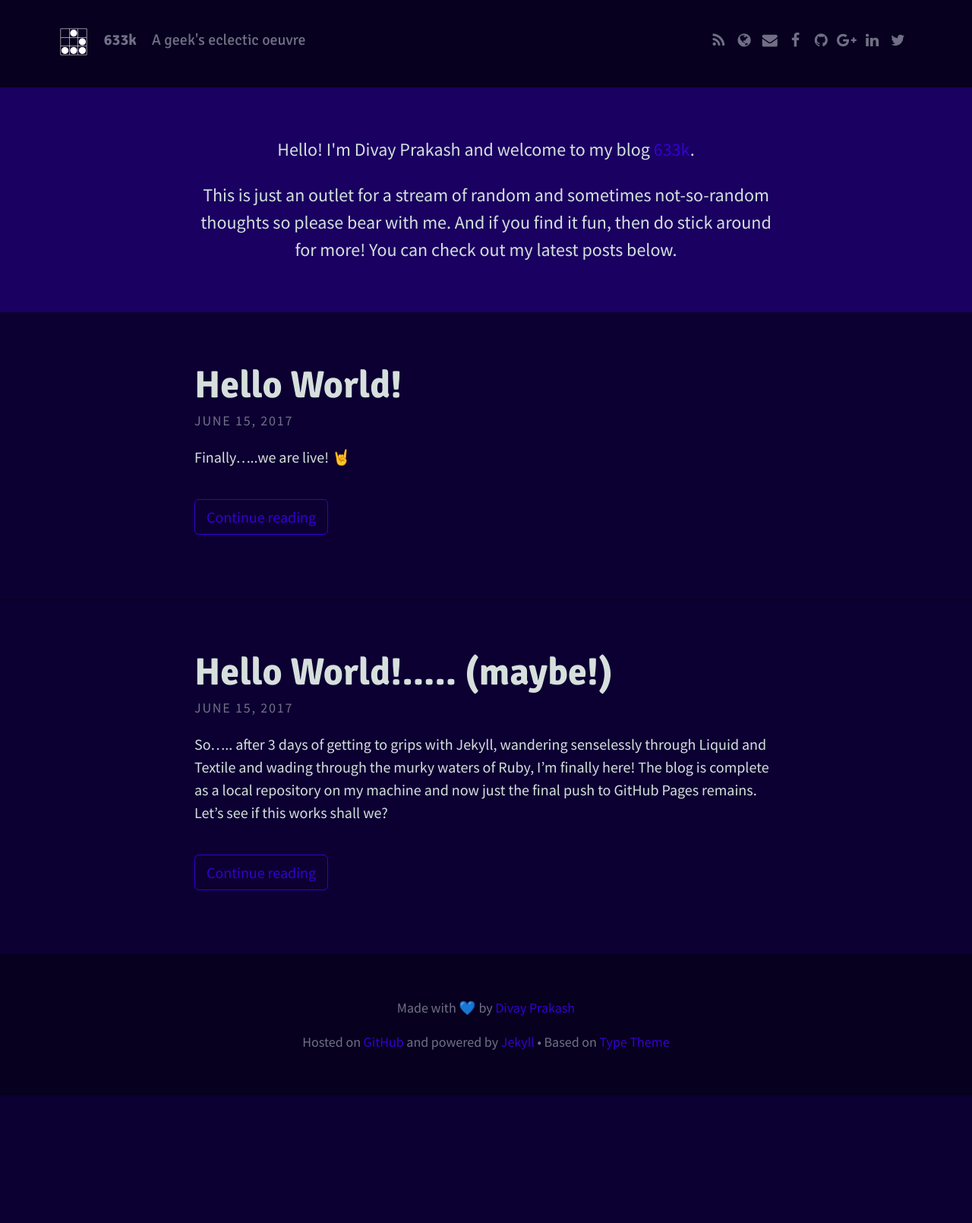
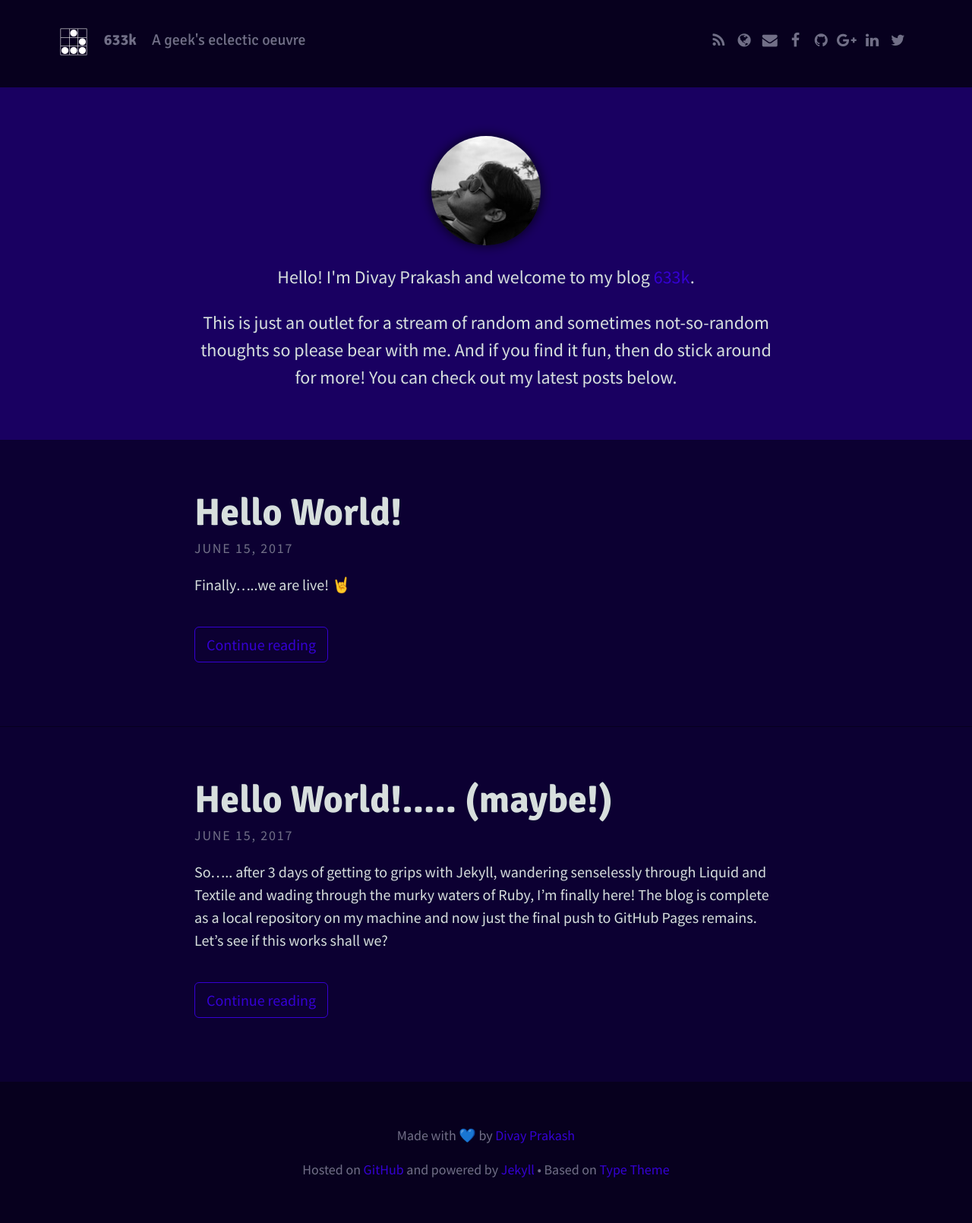
Before and after one commit to divayprakash/old-blog-1, a Jekyll site: the page built from index.html, in a window 1280 px wide. Shown: the whole page at 76% size. Built offline with Jekyll 4.4.1, drawn with Linux system fonts in a browser that asks for light colours; nearby versions of some CDN libraries; emoji names are drawn with the system emoji font; the list of posts is cut into pages by our own code; before the commit the page ends 1442 px from its top, so only the background shows below that.

Commit message:
:bulb: Add profile image to header call-out

```diff
--- a/_sass/layouts/_index.scss
+++ b/_sass/layouts/_index.scss
@@ -8,6 +8,20 @@
   font-size: 1.2em;
   text-align: center;
   color: $header-desc-text-color;
+  img {
+    height: 6em;
+    width: 6em;
+    border-radius: 3em;
+    /*box-shadow: 0 0 5px 5px rgba(0, 0, 0, 0.5);*/
+    box-shadow: rgba(0,0,0,0.8) 0 0 15px;
+    filter: grayscale(100%);
+    transition: all 0.5s ease-in-out;
+    display: block;
+    margin: auto;
+  }
+  img:hover {
+    filter: grayscale(0);
+  }
 }
 .call-out p:last-child {
   margin-bottom: 0;
--- a/index.html
+++ b/index.html
@@ -5,6 +5,7 @@
 <div class="home">
   <div class="call-out"
   style="background-image: url('{{ site.baseurl }}/{{ site.theme_settings.header_text_feature_image }}')">
+    <p><img src="{{ site.baseurl }}/img/profile.jpg"></p>
     <p>Hello! I'm Divay Prakash and welcome to my blog <a href="{{ site.baseurl }}/">633k</a>.</p>
     <p>
       This is just an outlet for a stream of random and sometimes not-so-random thoughts so please bear with me.
```
Also changed, not shown: img/profile.jpg (added).
